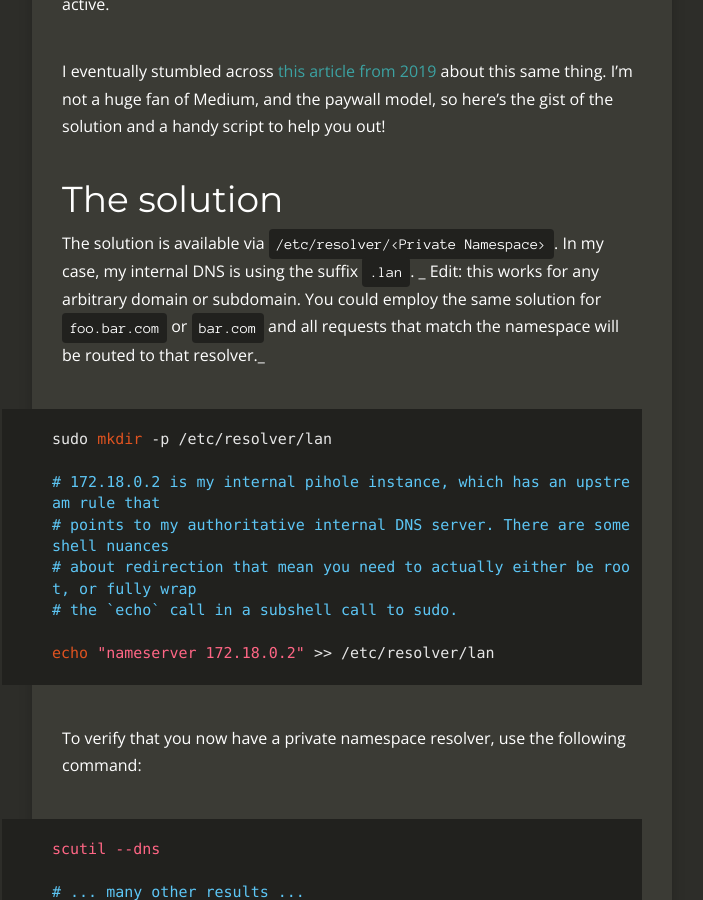
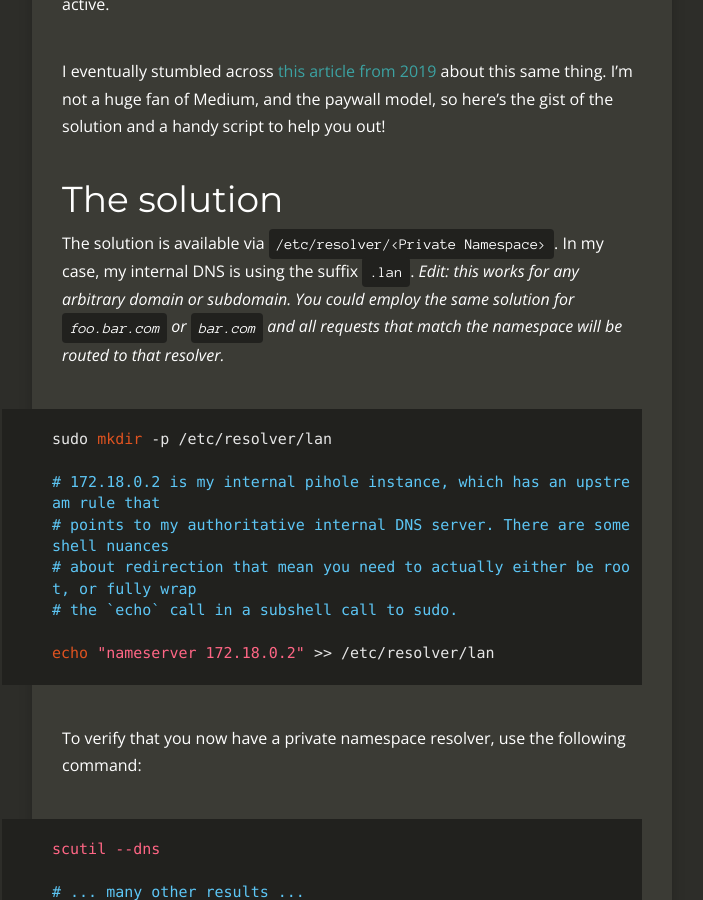
Before and after one commit to invisiblethreat/invisiblethreat.github.io, a Jekyll site: the page built from _posts/2025-04-12-macos-resolvers.md, in a window 1280 px wide and 900 px high, scrolled down 1024 px. Shown: the whole window, without its empty margins (288-991 px from the left). Built offline with Jekyll 4.4.1, drawn with Linux system fonts in a browser that asks for light colours; nearby versions of some CDN libraries.

Commit message:
Space broke italics

```diff
--- a/_posts/2025-04-12-macos-resolvers.md
+++ b/_posts/2025-04-12-macos-resolvers.md
@@ -37,7 +37,7 @@ I eventually stumbled across [this article from 2019](https://medium.com/@jamiee
 ## The solution
 
 The solution is available via `/etc/resolver/<Private Namespace>`. In my case,
-my internal DNS is using the suffix `.lan`. _ Edit: this works for any arbitrary
+my internal DNS is using the suffix `.lan`. _Edit: this works for any arbitrary
 domain or subdomain. You could employ the same solution for `foo.bar.com` or
 `bar.com` and all requests that match the namespace will be routed to that
 resolver._
```
